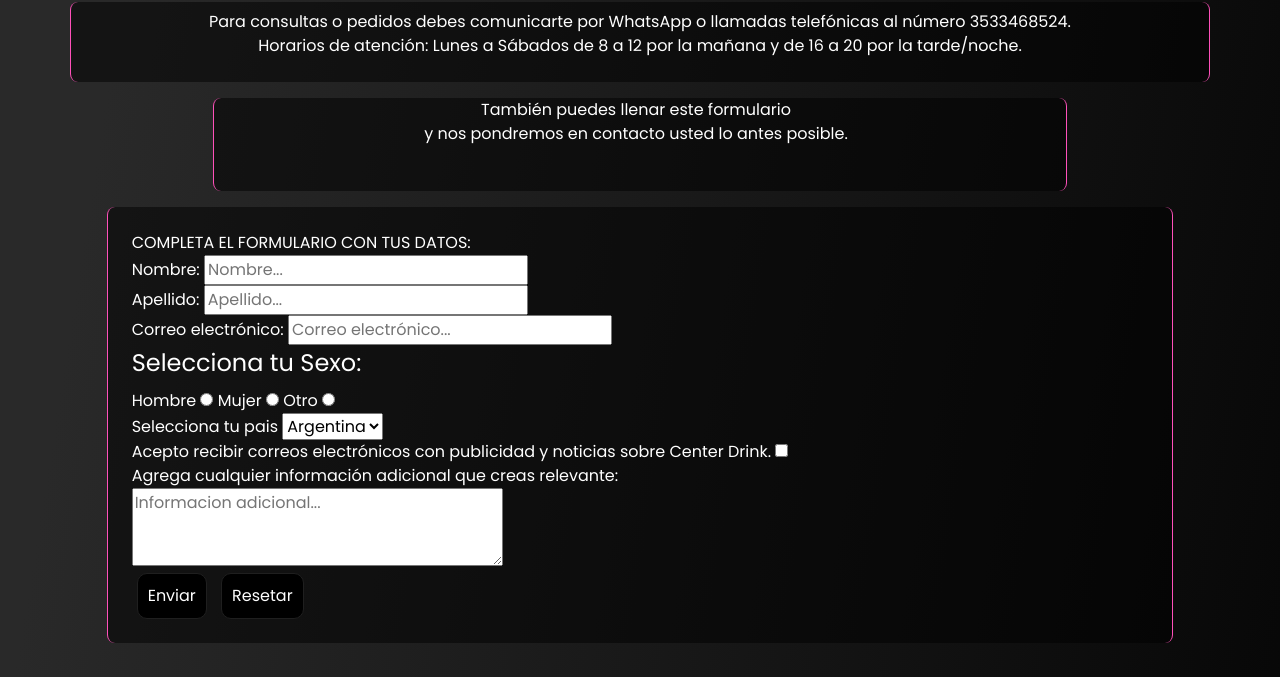
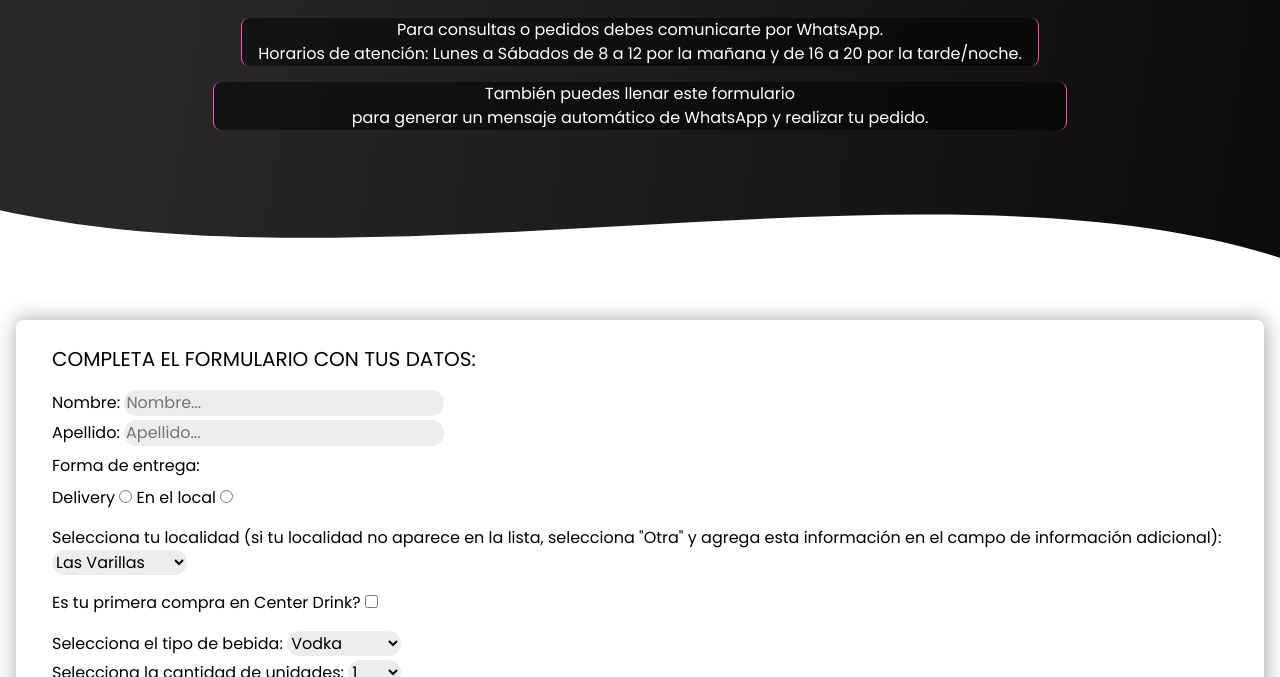
Before and after one commit to Ignacio-Moretto/Center-Drink, a website: page pages/pedidos.html in a window 1280 px wide. Shown: the part 207-884 px from the top of the page. Drawn offline with nearby package versions, Linux system fonts and the light colour scheme.

Commit message:
cambios a pedidos.html

```diff
--- a/pages/pedidos.html
+++ b/pages/pedidos.html
@@ -6,7 +6,8 @@
     <meta http-equiv="X-UA-Compatible" content="IE=edge" />
     <meta name="viewport" content="width=device-width, initial-scale=1.0" />
     <meta name="keywords" content="distribuidor, bebidas, las varillas, distribuidora, logistica, transporte" />
-    <meta name="description" content="Estamos aquí para responderte. Hacé preguntas, obtené respuestas, ayuda y más de nuestros servicios">
+    <meta name="description"
+        content="Estamos aquí para responderte. Hacé preguntas, obtené respuestas, ayuda y más de nuestros servicios">
     <title>Center Drink - Pedidos y contacto</title>
     <link rel="shortcun icon" href="../imagenes/favicon.png" />
     <link rel="preconnect" href="https://fonts.googleapis.com" />
@@ -56,79 +57,125 @@
     <!-- Comienzo main -->
 
     <main class="container-fluid text-white padding pt-5">
-        <div class="container text-center footer rounded-3 bordes py-2">
-            <p class="blanco">Para consultas o pedidos debes comunicarte por WhatsApp o llamadas telefónicas al número
-                3533468524.<br />
-                <span class="desaparece">Horarios de atención: Lunes a Sábados de 8 a 12 por la mañana y de 16 a 20 por
-                    la tarde/noche.</span>
-            </p>
-        </div>
         <section class="d-flex flex-column align-items-center justify-content-center py-3">
-            <div class="col-8">
-                <p class="footer blanco bordes rounded-3 text-center pe-2">También puedes llenar este formulario <br />y nos pondremos en contacto
-                    usted lo antes posible.</p>
+            <div class="bg--textos text-center rounded-3 bordes mx-5 mb-2">
+                <p class="m-0 px-3">Para consultas o pedidos debes comunicarte por WhatsApp.<br />
+                    <span>Horarios de atención: Lunes a Sábados de 8 a 12 por la mañana y de 16 a 20 por
+                        la tarde/noche.</span>
+                </p>
             </div>
-            <div class="col-10 d-flex justify-content-center pb-4">
-                <div class="footer p-4 rounded-3 bordes container-fluid">
+
+            <div class="bg--textos text-center rounded-3 bordes col-8 d-flex justify-content-center mt-2">
+                <p class="m-0 px-3">También puedes llenar
+                    este formulario <br />para generar un mensaje automático de WhatsApp y realizar tu pedido.</p>
+            </div>
+        </section>
+
+        <!-- wave blanca -->
+        <div style="height: 150px; overflow: hidden;" ><svg viewBox="0 0 500 150" preserveAspectRatio="none" style="height: 100%; width: 100%;"><path d="M-0.84,63.66 C149.99,150.00 367.66,-0.47 501.41,113.00 L500.00,150.00 L0.00,150.00 Z" style="stroke: none; fill: #fff;"></path></svg></div>
+        <!-- wave blanca -->
+
+        <section class="bg-white py-4">
+            <div class="text-black bg--formulario rounded-3 p-4 mx-3">
+                <div class="container-fluid">
                     <form action="" method="get" enctype="multipart/form-data">
-                        <div class="blanco">COMPLETA EL FORMULARIO CON TUS DATOS:</div>
                         <div>
-                            <label class="blanco formulario--texto" for="nombre">Nombre:</label>
-                            <input class="rosa" type="text" id="nombre" name="nombre"
-                                placeholder="Nombre..." />
+                            <p class="main__form__p">COMPLETA EL FORMULARIO CON TUS DATOS:</p>
                         </div>
                         <div>
-                            <label class="blanco formulario--texto" for="apellido">Apellido:</label>
-                            <input class="rosa" type="text" id="apellido" name="apellido"
-                                placeholder="Apellido..." />
+                            <label for="nombre">Nombre:</label>
+                            <input class="mb-1" type="text" id="nombre" name="nombre" placeholder="Nombre..." />
                         </div>
                         <div>
-                            <label class="blanco formulario--texto" for="correo-electronico">Correo electrónico:</label>
-                            <input class="rosa" type="email" id="correo-electronico" name="correo-electronico"
-                                placeholder="Correo electrónico..." />
+                            <label for="apellido">Apellido:</label>
+                            <input type="text" id="apellido" name="apellido" placeholder="Apellido..." />
+                        </div>
+                        <div class="py-2">
+                            <legend>
+                                <p class="main__form__legend">Forma de entrega:</p>
+                            </legend>
+                            <label for="hombre">Delivery</label>
+                            <input type="radio" name="delivery" value="delivery" id="delivery" />
+                            <label for="mujer">En el local</label>
+                            <input type="radio" name="local" value="local" id="local" />
+                        </div>
+                        <div class="py-2">
+                            <label for="localidad">Selecciona tu localidad (si tu localidad no aparece en la lista,
+                                selecciona "Otra" y agrega esta información en el campo de información
+                                adicional):</label>
+                            <select name="localidad" id="localidad">
+                                <option value="Las Varillas">Las Varillas</option>
+                                <option value="Alicia">Alicia</option>
+                                <option value="El Fortín">El Fortín</option>
+                                <option value="Pozo del molle">Pozo del molle</option>
+                                <option value="Las Varas">Las Varas</option>
+                                <option value="Laspiur">Laspiur</option>
+                                <option value="La playosa">La playosa</option>
+                                <option value="Sacanta">Sacanta</option>
+                                <option value="Otra">Otra</option>
+                            </select>
+                        </div>
+                        <div class="py-2">
+                            <label>Es tu primera compra en Center Drink?</label>
+                            <input type="checkbox" name="acepto" value="1" />
+                        </div>
+                        <div class="pt-2">
+                            <label class="mb-1" for="localidad">Selecciona el tipo de bebida:</label>
+                            <select name="localidad" id="localidad">
+                                <option class="options" value="Vodka">Vodka</option>
+                                <option class="options" value="Gin">Gin</option>
+                                <option class="options" value="Fernet">Fernet</option>
+                                <option class="options" value="Cerveza">Cerveza</option>
+                                <option class="options" value="Vino">Vino</option>
+                                <option class="options" value="Gaseosa">Gaseosa</option>
+                                <option class="options" value="Jugo">Jugo</option>
+                                <option class="options" value="Energizante">Energizante</option>
+                            </select>
+                        </div>
+                        <div class="pb-2">
+                            <label for="localidad">Selecciona la cantidad de unidades:</label>
+                            <select name="localidad" id="localidad">
+                                <option value="1">1</option>
+                                <option value="2">2</option>
+                                <option value="3">3</option>
+                                <option value="4">4</option>
+                                <option value="5">5</option>
+                                <option value="mas">Más</option>
+                            </select>
+                        </div>
+                        <div class="py-2">
+                            <label for="comentario">Agrega información adicional (Tu localidad si no estaba en la lista,
+                                contenido neto de las unidades y cualquier información que creas relevante):</label>
                         </div>
                         <div>
-
-                            <legend class="blanco formulario--texto">Selecciona tu Sexo:</legend>
-                            <label class="blanco" for="hombre">Hombre</label>
-                            <input type="radio" name="sexo" value="hombre" id="hombre" />
-                            <label class="blanco" for="mujer">Mujer</label>
-                            <input type="radio" name="sexo" value="mujer" id="mujer" />
-                            <label class="blanco" for="otro">Otro</label>
-                            <input type="radio" name="sexo" value="otro" id="otro">
-                        </div>
-                        <div>
-                            <label class="blanco formulario--texto" for="pais">Selecciona tu pais</label>
-                            <select class="rosa" name="pais" id="pais">
-                                <option value="Argentina">Argentina</option>
-                                <option value="Brasil">Brasil</option>
-                                <option value="Chile">Chile</option>
-                                <option value="Uruguay">Uruguay</option>
-                                <option value="Colombia">Colombia</option>
-                            </select>
-                        </div>
-                        <div>
-                            <label class="blanco ">Acepto recibir correos electrónicos con publicidad y noticias
-                                sobre Center
-                                Drink.</label>
-                            <input type="checkbox" name="acepto" value="1" />
-                        </div>
-                        <div>
-                            <label class="blanco" for="comentario">Agrega cualquier información adicional que creas
-                                relevante:</label>
-                        </div>
-                        <div>
-                            <textarea class="rosa" name="comentario" id="comentario" cols="25" rows="3"
-                                placeholder="Informacion adicional..."></textarea>
+                            <textarea name="comentario" id="comentario" cols="25" rows="3"
+                                placeholder="Información adicional..."></textarea>
                         </div>
                         <div class="contenedor__botones">
                             <button class="botones" type="submit">Enviar</button>
-                            <button class="botones" type="reset">Resetar</button>
+                            <button class="botones" type="reset">Borrar</button>
                         </div>
                     </form>
                 </div>
             </div>
         </section>
+
+        <!-- wave blanca -->
+        <div style="height: 150px; overflow: hidden;"><svg viewBox="0 0 500 150" preserveAspectRatio="none"
+                style="height: 100%; width: 100%;">
+                <path d="M-54.46,-26.13 C149.99,150.00 271.49,-49.98 501.97,60.70 L500.00,0.00 L0.00,0.00 Z"
+                    style="stroke: none; fill: #fff;"></path>
+            </svg></div>
+        <!-- wave blanca -->
+
+        <!-- Wave negra -->
+        <div style="height: 100px; overflow: hidden;"><svg viewBox="0 0 500 150" preserveAspectRatio="none"
+                style="height: 100%; width: 100%;">
+                <path d="M-4.79,55.77 C242.37,156.42 349.20,-49.98 508.74,108.06 L500.00,150.00 L0.00,150.00 Z"
+                    style="stroke: none; fill: rgba(0, 0, 0, 0.5);"></path>
+            </svg></div>
+        <!-- Wave negra -->
+
     </main>
 
     <!-- Fin del main -->
@@ -164,12 +211,12 @@
         <!-- ******************** -->
         <!-- Comienzo del contenedor 2 del footer -->
 
-        <section class="col-7 col-sm-6 d-flex align-items-center justify-content-end">
-            <div class="col-10 d-flex justify-content-end px-2">
+        <section class="col-12 col-sm-6 d-flex align-items-center justify-content-between">
+            <div class="col-8 col-sm-10 d-flex justify-content-center px-2">
                 <p class=""><span class="footer__texto__span">MANTENTE EN CONTACTO</span></p>
             </div>
             <div class="col-2 d-flex flex-column align-items-center
-            justify-content-end">
+        justify-content-end">
                 <a href="https://wa.me/5493533401785/?text=Hola%20Center%20Drink!">
                     <i class="link--whatsapp fa-brands fa-whatsapp"></i>
                 </a>
--- a/sass/_pedidos.scss
+++ b/sass/_pedidos.scss
@@ -3,19 +3,71 @@
     border-left: solid 1px #FF50BA;
 }
 
+.bg--textos {
+    background-color: rgba(0, 0, 0, 0.5);
+}
+
+.bg--formulario {
+    background-color:#fff;
+    box-shadow: 1px 0px 20px 1px rgba(82,81,81,0.49);
+    -webkit-box-shadow: 1px 0px 20px 1px rgba(82,81,81,0.49);
+    -moz-box-shadow: 1px 0px 20px 1px rgba(82,81,81,0.49);
+}
+
 .botones {
     border-radius: 10px;
+    border-style: none;
     padding: 10px;
-    background-color: black;
-    color: white;
+    background-color: #fff;
+    color: #adadad;
     font-family: 'Poppins';
-    border: solid 1px rgb(31, 31, 31);
     margin: 0px 5px;
+    box-shadow: 1px 5px 20px 0px rgba(82,81,81,0.49);
+    -webkit-box-shadow: 1px 5px 20px 0px rgba(82,81,81,0.49);
+    -moz-box-shadow: 1px 5px 20px 0px rgba(82,81,81,0.49);
+    transition: all 0.5s ease-out;
 }
 
 .botones:hover {
-    background-color: white;
+    scale: (1.1);
     color: #FF50BA;
-    border-left: solid 1px #FF50BA;
-    border-right: solid 1px #FF50BA;
 }
+
+.main__form__p {
+    font-size: 20px;
+}
+
+.main__form__legend {
+    font-size: 16px;
+    margin: 0;
+}
+
+input {
+    border-radius: 15px;
+    border-style: none;
+    background-color: #ececec;
+
+    &:focus {
+        outline: none;
+    }
+}
+
+select {
+    border-radius: 15px;
+    border-style: none;
+    background-color: #ececec;
+
+    &:focus {
+        outline: none;
+    }
+}
+
+textarea {
+    border-style: none;
+    border-radius: 15px;
+    background-color: #ececec;
+
+    &:focus {
+        outline: none;
+    }
+}
```
Also changed, not shown: css/style.css.
